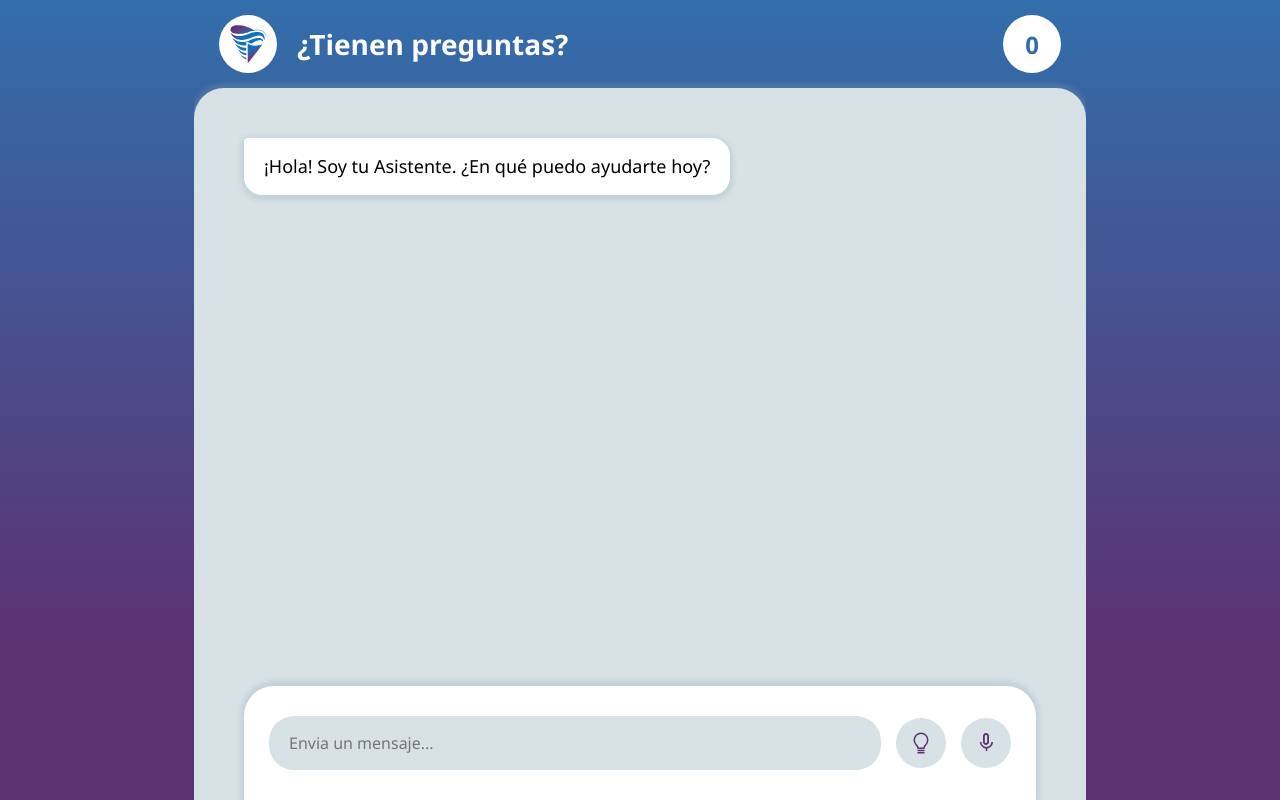
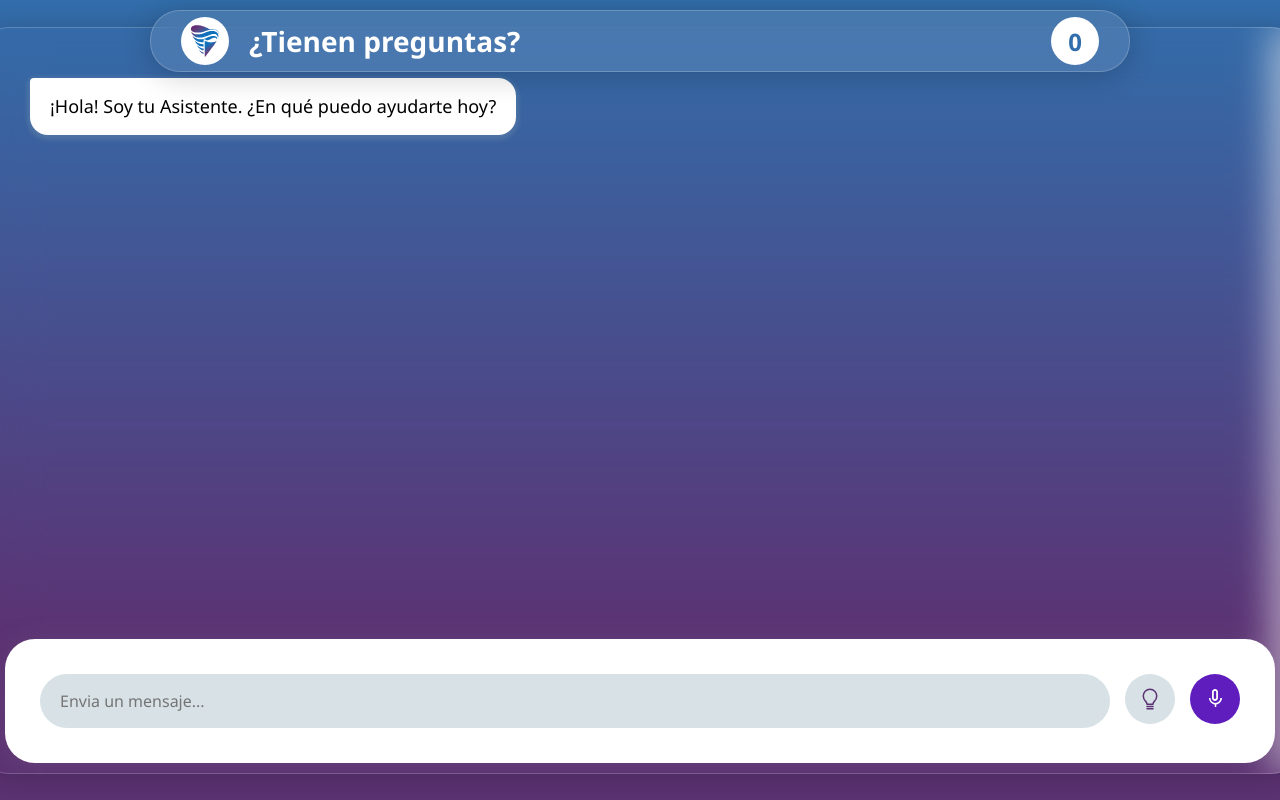
Before and after one commit to MathiMomos/ChatbotIAG, a Flask app: page / in a window 1280 px wide; the page is wider, and only the part inside the window is pictured. Run offline with Flask 3, Linux system fonts and the light colour scheme.

Commit message:
CHATBOT V.1.2.1 nueva UI y pequeña correccion

```diff
--- a/src/flow/FlowChatbot.py
+++ b/src/flow/FlowChatbot.py
@@ -260,9 +260,9 @@
     })
 
     #Agregamos un flujo condicional
-    self.constructor.add_conditional_edges("node_a3_agenteDeMemoriaLargoPlazo", lambda state: state["node_a3_agenteDeMemoriaLargoPlazo"]["estado"], {
+    self.constructor.add_conditional_edges("node_a3_agenteDeMemoriaLargoPlazo", lambda state: state["node_a3_agenteDeMemoriaLargoPlazo"]["status"], {
         "INFORMACION_POR_RECORDAR": "node_a4_informacionPorRecordar",
-        "NO_SE_DETECTO_INFORMACION_POR_RECORDAR": "node_a5_agenteDeChatbot"
+        "NO_INFORMACION_POR_RECORDAR": "node_a5_agenteDeChatbot"
     })
 
     #Conectamos un flujo secuencial
--- a/static/css/style.css
+++ b/static/css/style.css
@@ -1,80 +1,117 @@
+/* cuerpo */
+
 body {
     margin: 0;
     font-size: clamp(1rem, 0.9rem + 0.5vw, 1.125rem);
     font-family: "Segoe UI", Tahoma, Geneva, Verdana, sans-serif;
-    background: linear-gradient(180deg, #326EAB 0%, #5C3273 80%);
-    background-attachment: fixed;
+    background: linear-gradient(180deg, #326EAB 0%, #5C3273 80%) fixed;
+    background-blend-mode: luminosity;
     min-height: 100vh;
     display: flex;
     justify-content: center;
     align-items: center;
 }
 
-.chatbot-container {
-    width: 100%;
-    max-width: 892px;
-    height: 932px;
-    max-height: 100vh;
-    background-color: transparent;
+/* barra de visualizacion */
+
+.chat-header {
+    position: fixed;
+    top: 10px; /* margen superior */
+    left: 150px; /* margen izquierdo */
+    right: 150px; /* margen derecho */
+    margin: 0 auto;
+    height: 60px;
+    padding: 0 30px;
     display: flex;
-    flex-direction: column;
-    overflow: hidden;
+    align-items: center;
+    justify-content: space-between;
+    border-radius: 30px;
+
+    /* GLASS EFFECT */
+    background: rgba(255, 255, 255, 0.1); /* Blanco con transparencia */
+    backdrop-filter: blur(15px);          /* Efecto glass real */
+    -webkit-backdrop-filter: blur(15px);  /* Soporte Safari */
+    box-shadow: 0 4px 30px rgba(0, 0, 0, 0.2);
+    border: 1px solid rgba(255, 255, 255, 0.2);
+
+    opacity: 1;
+    z-index: 1000;
 }
 
-.chat-header {
-    background-color: transparent;
-    padding: 15px 25px;
-    display: flex;
-    justify-content: space-between;
-    align-items: center;
-    flex-shrink: 0;
-}
-
+/* Agrupación de logo + título */
 .header-left {
+    top: 10px; /* margen superior */
     display: flex;
     align-items: center;
     gap: 20px;
 }
 
+/* Logo redondo */
 .icon-container {
-    width: 58px;
-    height: 58px;
+    width: 48px;
+    height: 48px;
+    left: 100px;
+    background-color: white;
+    border-radius: 50%;
+    display: flex;
+    opacity: 1;
+    justify-content: center;
+    align-items: center;
+}
+
+.icon-container-number-container {
+    width: 48px;
+    height: 48px;
     background-color: white;
     border-radius: 50%;
     display: flex;
     justify-content: center;
     align-items: center;
-    flex-shrink: 0;
 }
 
+/* Imagen dentro del logo */
 .star-container img {
     width: 150%;
     height: 150%;
-    object-fit: contain; /* o 'cover' si prefieres que rellene el espacio */
+    object-fit: contain;
 }
 
+/* Título */
 h1 {
     font-weight: 700;
     font-size: clamp(1.375rem, 1.2rem + 1.5vw, 1.75rem);
     color: white;
     margin: 0;
+    opacity: 1;
+    white-space: nowrap; /* evita que se rompa el título */
 }
 
+/* Número a la derecha */
 .number-container span {
     font-weight: 700;
     font-size: clamp(1.25rem, 1rem + 1vw, 1.5rem);
     color: #326EAB;
 }
 
-.chat{
+/* Chat de ejecucion */
+
+.chat {
+    height: 720px;
+    margin-left: 300px;
+    margin-right: 300px;
     padding: 25px 25px 0 25px;
     display: flex;
-    flex-direction: column;
+    background: transparent;
+    flex-direction: column ;
     gap: 20px;
-    background-color: #d7e1e6;
-    box-shadow: 0 -2px 4px 3px rgba(136,166,181,0.25);
-    border-top-left-radius: 30px;
-    border-top-right-radius: 30px;
+
+    /* Glassmorphism */
+    backdrop-filter: blur(20px);
+    -webkit-backdrop-filter: blur(20px);
+    border-radius: 30px;
+    border: 1px solid rgba(255, 255, 255, 0.2);
+    box-shadow: 0 4px 30px rgba(0, 0, 0, 0.2);
+
     flex-grow: 1;
     overflow: hidden;
 }
@@ -85,9 +122,20 @@
     display: flex;
     flex-direction: column;
     gap: 20px;
-    background-color: #d7e1e6;
+    background-color: transparent;
     overflow-y: auto;
     min-height: 0;
+}
+
+.centered-message {
+
+    align-self: center;
+    text-align: center;
+    margin-top: 200px;
+    font-size: clamp(1.375rem, 1.2rem + 1.5vw, 1.75rem);
+    color: white;
+    font-weight: 700;
+    max-width: 60%;
 }
 
 .message {
@@ -115,15 +163,17 @@
 }
 
 .input-container {
+    width: 1200px;                 /* igual que el .chat */
+    align-self: center;
+    text-align: center;
+    padding: 35px;
+    margin-bottom: 10px;
     background-color: white;
-    box-shadow: 0 -2px 4px 3px rgba(136,166,181,0.25);
-    padding: 30px 25px;
+    border-radius: 30px;           /* esquinas completamente redondeadas */
+    box-shadow: 0 4px 30px rgba(156, 156, 156, 0.15);
     display: flex;
-    align-items: center;
-    margin: 0 25px;
+
     gap: 15px;
-    border-top-right-radius: 30px;
-    border-top-left-radius: 30px;
 }
 
 .input-container textarea {
@@ -131,7 +181,7 @@
     border: none;
     background-color: #d7e1e6;
     padding: 15px 20px;
-    border-radius: 25px;
+    border-radius: 30px;
     font-size: clamp(0.9rem, 0.8rem + 0.5vw, 1rem);
     outline: none;
     resize: none;
@@ -144,7 +194,7 @@
 }
 
 .action-button {
-    background-color: #5C3273;
+    background-color: #601dbd;
     border: none;
     border-radius: 50%;
     width: 50px;
@@ -247,7 +297,7 @@
     }
 
     .user-message {
-        max-width: 70%;
+        max-width: 80%;
     }
 }
 
@@ -276,37 +326,6 @@
     animation-delay: -0.16s;
 }
 
-#mic-button {
-    background-color: #d7e1e6;
-    border: none;
-    border-radius: 50%;
-    width: 50px;
-    height: 50px;
-    display: flex;
-    justify-content: center;
-    align-items: center;
-    cursor: pointer;
-    flex-shrink: 0;
-    transition: background-color 0.2s;
-}
-
-#mic-button svg {
-    width: 24px;
-    height: 24px;
-    fill: #5C3273;
-}
-
-#mic-button:hover {
-    background-color: #c8d0d5;
-}
-
-#mic-button.active svg {
-    fill: #ffffff;
-}
-
-#mic-button.active {
-    background-color: #5C3273;
-}
 @keyframes bounce {
     0%, 80%, 100% {
         transform: scale(0);
```
Also changed, not shown: static/js/chat.js (+38 -91 lines).
